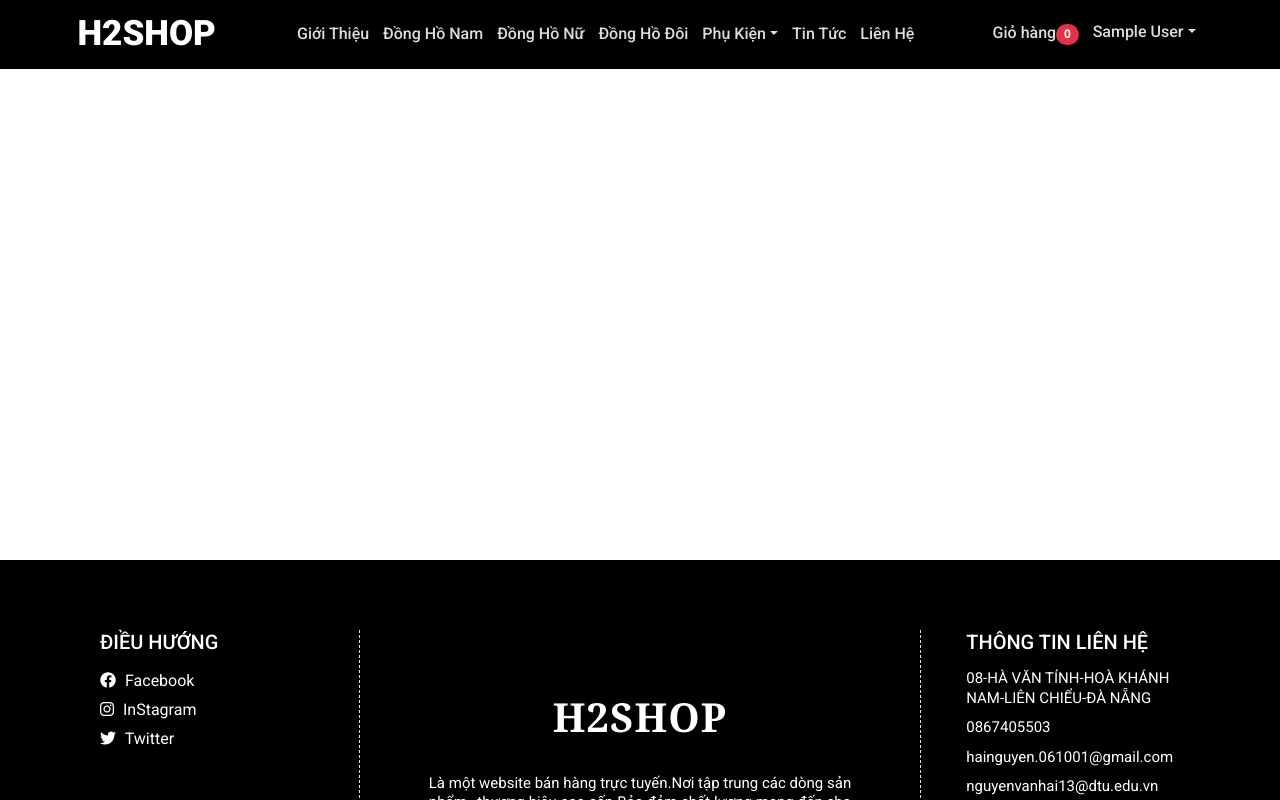
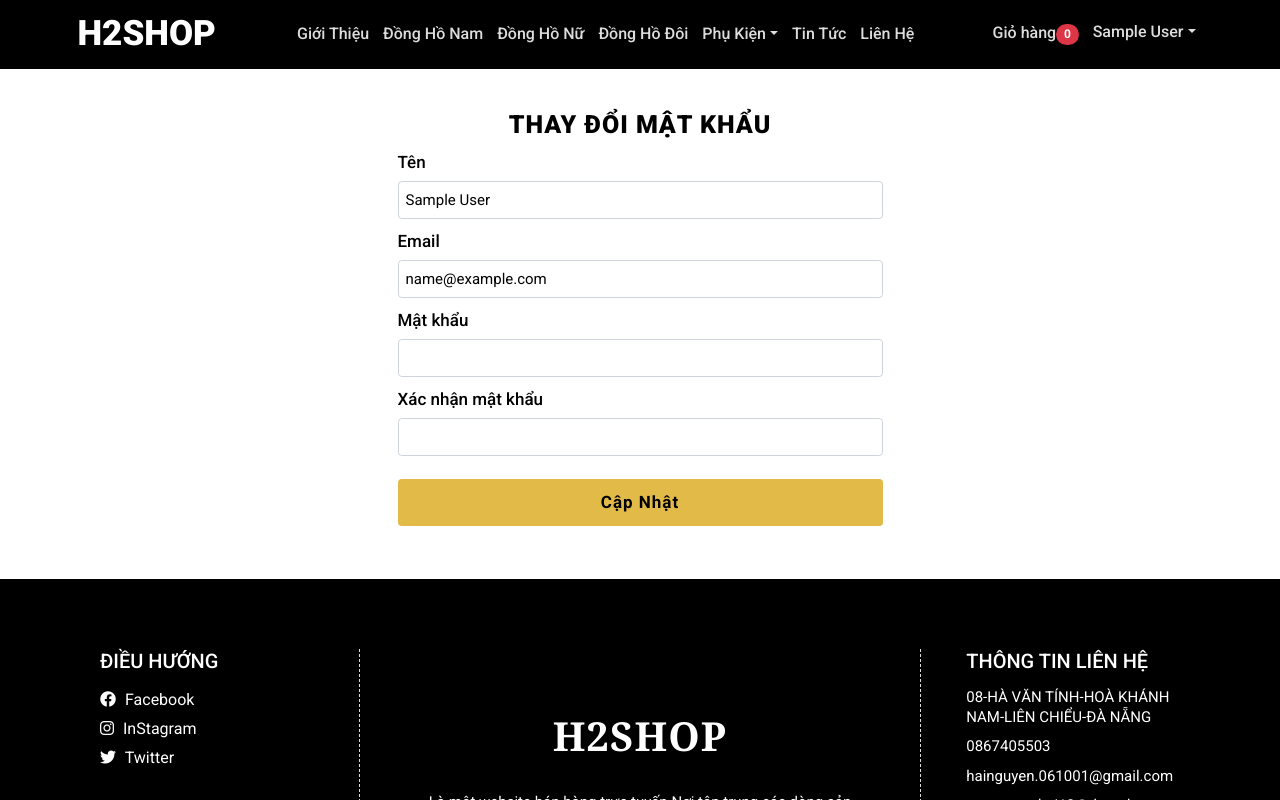
Before and after one commit to vanutcho123/mern-H2SHOP, a React (Create React App) app in the folder frontend/: page /profile in a window 1280 px wide. Shown: the top 800 px of the page. Built offline with nearby package versions, Linux system fonts and the light colour scheme; sample sign-in values are in the browser's storage.

Commit message:
29. Create Profile Screen

```diff
--- a/frontend/src/App.js
+++ b/frontend/src/App.js
@@ -17,6 +17,7 @@
 import Order from "./pages/Order/Order";
 import ScrollToTop from "./components/ScrollToTop/ScrollToTop";
 import OrderHistory from "./pages/OrderHistory/OrderHistory";
+import Profile from "./pages/Profile/Profile";
 
 function App() {
   return (
@@ -38,6 +39,7 @@
               <Route path="/placeorder" element={<PlaceOrder />}></Route>
               <Route path="/order/:id" element={<Order />}></Route>
               <Route path="/orderhistory" element={<OrderHistory />}></Route>
+              <Route path="/profile" element={<Profile />}></Route>
             </Routes>
           </Container>
         </main>
--- a/frontend/src/components/Header/Header.js
+++ b/frontend/src/components/Header/Header.js
@@ -28,6 +28,7 @@
     localStorage.removeItem("userInfo");
     localStorage.removeItem("shippingAddress");
     localStorage.removeItem("paymentMethod");
+    window.location.href = "/signin";
   };
   return (
     <header>
--- /dev/null
+++ b/frontend/src/pages/Profile/Profile.js
@@ -0,0 +1,116 @@
+import React, { useContext, useReducer, useState } from "react";
+import { Helmet } from "react-helmet-async";
+import Form from "react-bootstrap/Form";
+import Button from "react-bootstrap/Button";
+import { Store } from "../../Context/Store";
+import { toast } from "react-toastify";
+import { getError } from "../../utils";
+import axios from "axios";
+import "./Profile.scss";
+
+const reducer = (state, action) => {
+  switch (action.type) {
+    case "UPDATE_REQUEST":
+      return { ...state, loadingUpdate: true };
+    case "UPDATE_SUCCESS":
+      return { ...state, loadingUpdate: false };
+    case "UPDATE_FAIL":
+      return { ...state, loadingUpdate: false };
+
+    default:
+      return state;
+  }
+};
+
+const Profile = () => {
+  const { state, dispatch: ctxDispatch } = useContext(Store);
+  const { userInfo } = state;
+  const [name, setName] = useState(userInfo.name);
+  const [email, setEmail] = useState(userInfo.email);
+  const [password, setPassword] = useState("");
+  const [confirmPassword, setConfirmPassword] = useState("");
+
+  const [{ loadingUpdate }, dispatch] = useReducer(reducer, {
+    loadingUpdate: false,
+  });
+
+  const submitHandler = async e => {
+    e.preventDefault();
+    if (password !== confirmPassword) {
+      toast.error("Mật khẩu không chính xác");
+      return;
+    }
+    try {
+      const { data } = await axios.put(
+        "/api/users/profile",
+        {
+          name,
+          email,
+          password,
+        },
+        {
+          headers: { Authorization: `Bearer ${userInfo.token}` },
+        }
+      );
+      dispatch({
+        type: "UPDATE_SUCCESS",
+      });
+      ctxDispatch({ type: "USER_SIGNIN", payload: data });
+      localStorage.setItem("userInfo", JSON.stringify(data));
+      toast.success("Cập nhật thành công");
+    } catch (err) {
+      dispatch({
+        type: "FETCH_FAIL",
+      });
+      toast.error(getError(err));
+    }
+  };
+
+  return (
+    <div className="container small-container profile">
+      <Helmet>
+        <title>Thông tin cá nhân - H2SHOP</title>
+      </Helmet>
+      <h1 className="my-3 title-global">Thay đổi mật khẩu</h1>
+      <form onSubmit={submitHandler}>
+        <Form.Group className="mb-3" controlId="name">
+          <Form.Label className="profile_name">Tên</Form.Label>
+          <Form.Control
+            value={name}
+            onChange={e => setName(e.target.value)}
+            required
+          />
+        </Form.Group>
+        <Form.Group className="mb-3" controlId="name">
+          <Form.Label>Email</Form.Label>
+          <Form.Control
+            type="email"
+            value={email}
+            onChange={e => setEmail(e.target.value)}
+            required
+          />
+        </Form.Group>
+        <Form.Group className="mb-3" controlId="password">
+          <Form.Label>Mật khẩu</Form.Label>
+          <Form.Control
+            type="password"
+            onChange={e => setPassword(e.target.value)}
+          />
+        </Form.Group>
+        <Form.Group className="mb-3" controlId="password">
+          <Form.Label>Xác nhận mật khẩu</Form.Label>
+          <Form.Control
+            type="password"
+            onChange={e => setConfirmPassword(e.target.value)}
+          />
+        </Form.Group>
+        <div className="mb-3">
+          <Button type="submit" className="btn-global">
+            Cập nhật
+          </Button>
+        </div>
+      </form>
+    </div>
+  );
+};
+export default Profile;
--- /dev/null
+++ b/frontend/src/pages/Profile/Profile.scss
@@ -0,0 +1,15 @@
+@use "../../scss/" as *;
+
+.profile {
+  .form-label {
+    font-size: 1.7rem;
+    font-weight: 500;
+    color: $clr-primary;
+  }
+  .form-control {
+    padding: 0.7rem !important;
+    font-size: 1.5rem;
+    color: $clr-primary !important;
+    outline: none;
+  }
+}
```
Also changed, not shown: 2 other files (tests, documents, lock files or other folders).
